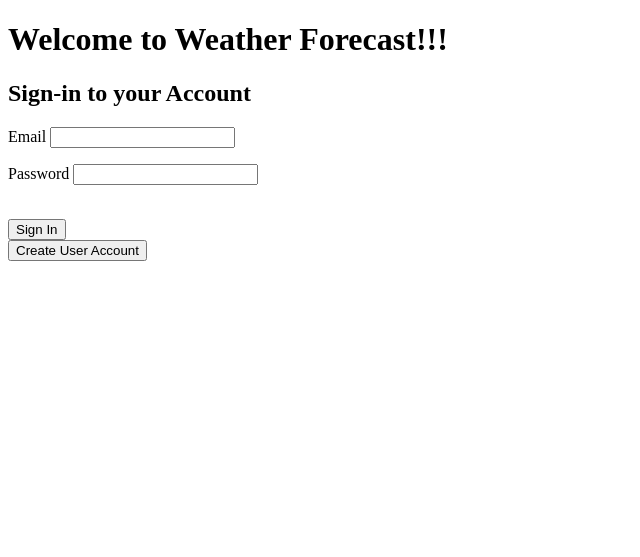
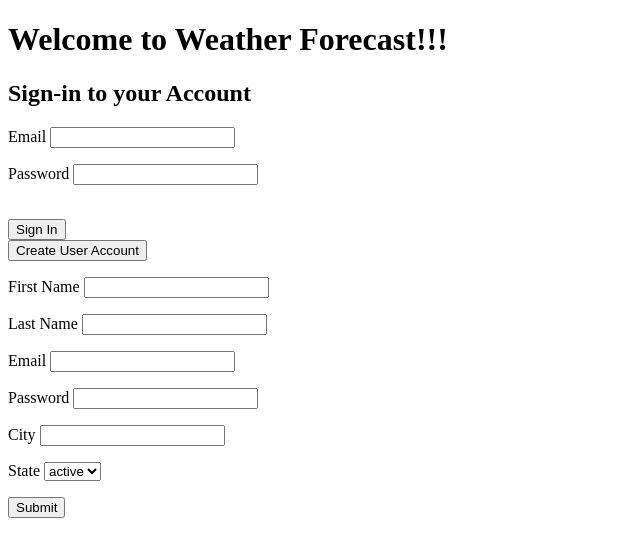
Before and after one commit to RutaTeclai/Weather-Forecast, a Flask app: template templates/homepage.html in a window 1280 px wide. Shown: the top 557 px of the page, without its empty margins (0-640 px from the left). Run offline with Flask 2, Linux system fonts and the light colour scheme; the template is opened without the code that fills it: most values are stand-ins (such as "Sample title", 1, 10 or a date in 2020).

Commit message:
Define route(/create_user), implement create_user_account() add user to database if user doesn't exist in the database by checking email

```diff
--- a/crud.py
+++ b/crud.py
@@ -83,7 +83,12 @@ def create_forecast(temp_high, temp_low, image, weather_description, humidity, d
     return forecast
 
 
+def get_user_by_email(email):
 
+
+    user = User.query.filter(User.email == email).all()
+
+    return user
 
 
 if __name__ == '__main__':
--- a/server.py
+++ b/server.py
@@ -5,6 +5,8 @@ from flask import (Flask, render_template, request,
 from model import connect_to_db
 import crud
 from jinja2 import StrictUndefined
+
+import json
 
 
 app = Flask(__name__)
@@ -14,11 +16,38 @@ app.jinja_env.undefined = StrictUndefined
 @app.route('/')
 def homepage():
 
-    return render_template('homepage.html')
+    state_code = open('data/data.json').read()
+
+    state_code_dict = json.loads(state_code)
 
 
-# @app.route('/create_user')
-# de
+    return render_template('homepage.html', state_code = state_code_dict)
+
+
+@app.route('/create_user', methods=['POST'])
+def create_user_account():
+    """ Register a new User """
+
+    fname= request.form.get('fname')
+    lname= request.form.get('lname')
+    email= request.form.get('email')
+    print(email)
+    password= request.form.get('password')
+    city= request.form.get('city')
+    state= request.form.get('state')
+
+    user = crud.get_user_by_email(email)
+    print(user)
+
+    if user:
+        print('entering')
+        flash("The email already in use. Use different email!")
+
+    else:
+        crud.create_user(fname, lname, email, password, city, state)
+        flash("Account successful created. Please Log In")
+
+    return redirect('/')
 
 
 
--- a/templates/base.html
+++ b/templates/base.html
@@ -3,6 +3,12 @@
     <head>
         <meta charset="utf-8">
         <meta name="viewport" content="width=device-width">
+        <link rel="stylesheet" href="/static/style.css">
+        <script
+            src="https://code.jquery.com/jquery-3.5.1.js"
+            integrity="sha256-QWo7LDvxbWT2tbbQ97B53yJnYU3WhH/C8ycbRAkjPDc="
+            crossorigin="anonymous">
+        </script>
 
         <title>
             {% block title %}
@@ -14,8 +20,11 @@
     </head>
 
     <body>
-        {% block body %}{% endblock %}
+        {% block body %}
+
+        {% endblock %}
 
         {% block after_body %}{% endblock %}
+        <script src="/static/user.js"></script>
     </body>
 </html>
--- a/templates/homepage.html
+++ b/templates/homepage.html
@@ -3,7 +3,7 @@
 
 
 {% block body %}
-
+<!-- https://worldpopulationreview.com/states/state-abbreviations --dataset for state_code -->
     <h1>Welcome to Weather Forecast!!!</h1>
 
     <div class="user_login">
@@ -18,15 +18,39 @@
             </p><br>
 
             <input type="submit" value="Sign In">
+        </form>
     </div>
     <div class= "user_account">
-        <button>Create User Account</button>
+        <button id= "user_form">Create User Account</button>
+        <div>
+            <form id= "create_user" action="create_user" method="POST">
+                <p>
+                    First Name <input type="text" name="fname">
+                </p>
+                <p>
+                    Last Name <input type="text" name="lname">
+                </p>
+                <p>
+                    Email <input type="text" name= "email">
+                </p>
+                <p>
+                    Password <input type="password" name="password">
+                </p>
+                <p>
+                    City <input type="text" name="city">
+                </p>
+                <p>
+                    State <select name="state">
+                        {% for state in state_code %}
+                            <option value="{{state['Code']}}">{{state['State']}}</option>
+                        {% endfor %}
+                    </select>
+                </p>
+                <p>
+                    <input type="submit">
+                </p>
+            </form>
+        </div>
     </div>
 
-
-
-    </form>
-
-
-
 {% endblock %}
```
